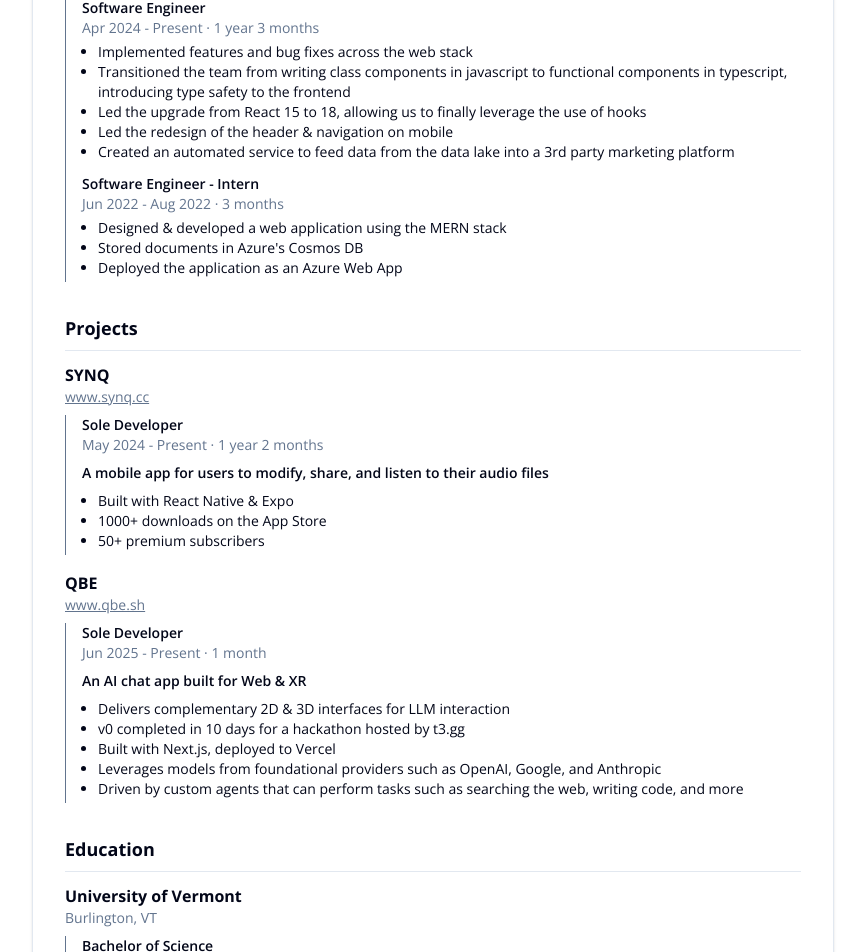
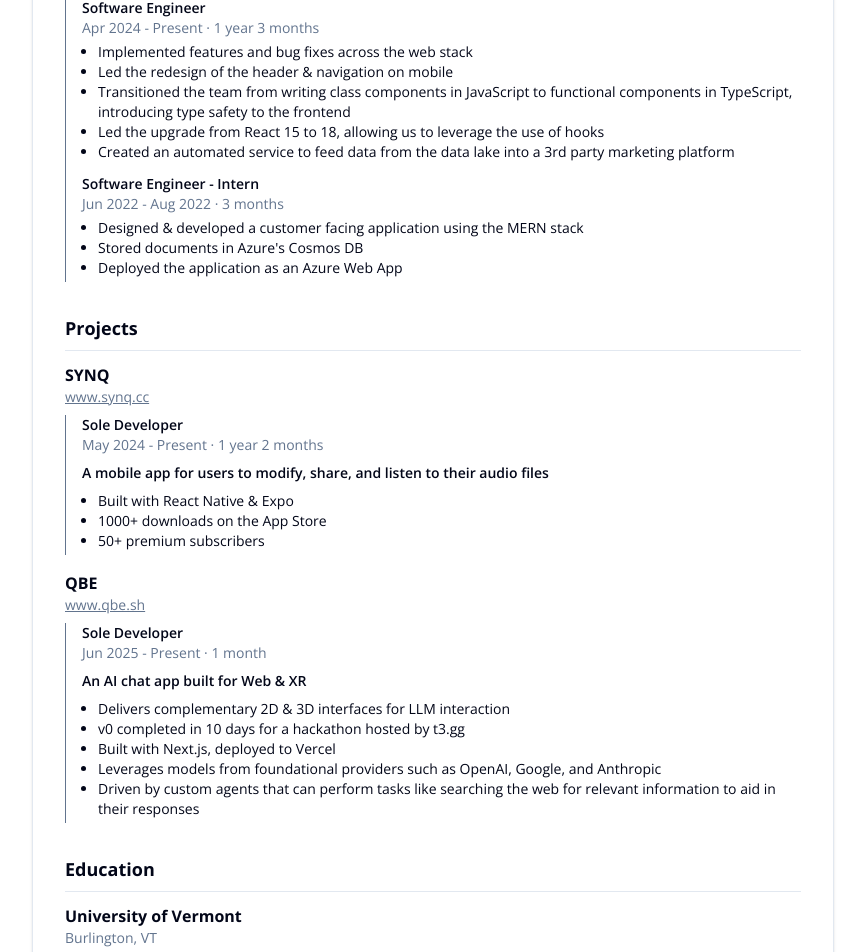
Before and after one commit to bentsignal/me, a Next.js app: page /about in a window 1280 px wide. Shown: the part 280-1232 px from the top of the page, without its empty margins (207-1072 px from the left). Built offline with nearby package versions, Linux system fonts and the light colour scheme.

Commit message:
update to copy

```diff
--- a/src/features/resume/components/institution.tsx
+++ b/src/features/resume/components/institution.tsx
@@ -12,7 +12,7 @@ export default function Institution({
       title={institution.name}
       subtitle={institution.location}
       subItems={institution.programs.map((program) => ({
-        title: program.degree,
+        title: `${program.degree} - ${program.degreeAbbreviation}, ${program.major}`,
         subtitle: getDatesAndMonthsFromRange(program.dates),
         bullets: program.bullets,
       }))}
--- a/src/features/resume/data/resume-data.ts
+++ b/src/features/resume/data/resume-data.ts
@@ -18,10 +18,10 @@ export const experiences: Experience[] = [
         },
         bullets: [
           "Implemented features and bug fixes across the web stack",
-          `Transitioned the team from writing class components in javascript to
-          functional components in typescript, introducing type safety to the frontend`,
-          "Led the upgrade from React 15 to 18, allowing us to finally leverage the use of hooks",
           "Led the redesign of the header & navigation on mobile",
+          `Transitioned the team from writing class components in JavaScript to
+          functional components in TypeScript, introducing type safety to the frontend`,
+          "Led the upgrade from React 15 to 18, allowing us to leverage the use of hooks",
           "Created an automated service to feed data from the data lake into a 3rd party marketing platform",
         ],
       },
@@ -32,7 +32,7 @@ export const experiences: Experience[] = [
           endDate: new Date("2022-08-02"),
         },
         bullets: [
-          "Designed & developed a web application using the MERN stack",
+          "Designed & developed a customer facing application using the MERN stack",
           "Stored documents in Azure's Cosmos DB",
           "Deployed the application as an Azure Web App",
         ],
@@ -92,7 +92,7 @@ export const projects: Project[] = [
       "v0 completed in 10 days for a hackathon hosted by t3.gg",
       "Built with Next.js, deployed to Vercel",
       "Leverages models from foundational providers such as OpenAI, Google, and Anthropic",
-      "Driven by custom agents that can perform tasks such as searching the web, writing code, and more",
+      "Driven by custom agents that can perform tasks like searching the web for relevant information to aid in their responses",
     ],
   },
 ];
--- a/src/features/resume/styles/print.css
+++ b/src/features/resume/styles/print.css
@@ -2,7 +2,7 @@
 @media print {
   @page {
     margin: 0; /* Adjust margins if needed, or set to 0 to remove default browser margins */
-    size: 215.9mm calc(345mm);
+    size: 215.9mm calc(350mm);
   }
 
   body {
```
